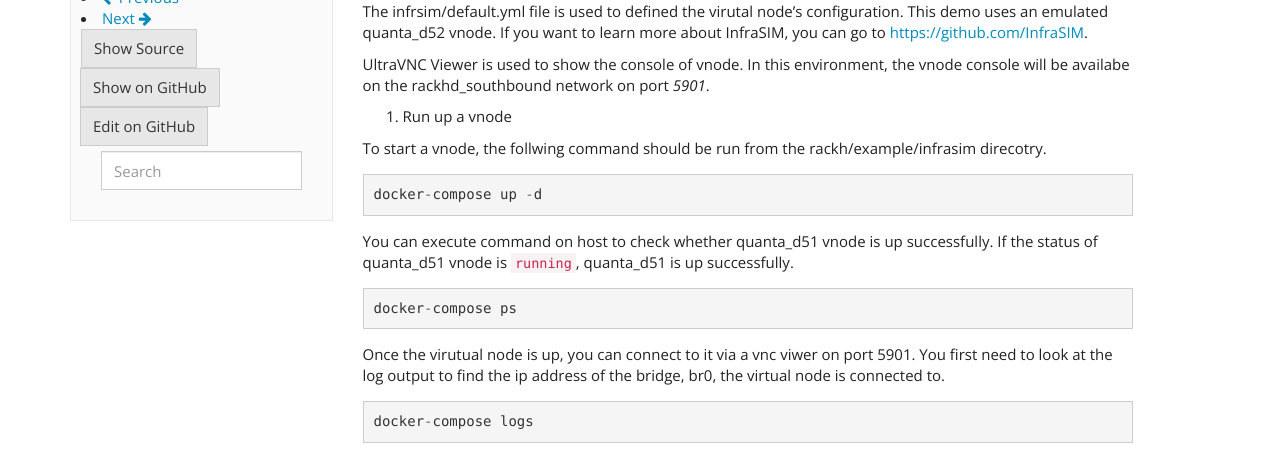
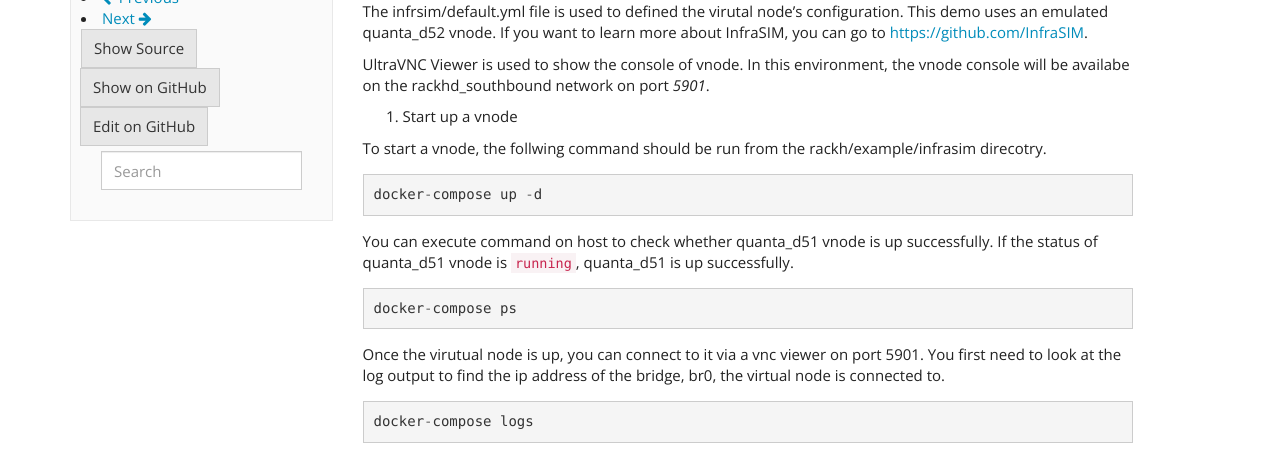
Before and after one commit to RackHD/docs, a Sphinx documentation site: the page built from docs/tutorials/docker-discovery.rst, in a window 1280 px wide and 900 px high. Shown: the part 389-842 px from the top of the window. Built offline with Sphinx 7.4.7, drawn with Linux system fonts in a browser that asks for light colours.

Commit message:
fix several typos in the tutorial section

```diff
--- a/docs/tutorials/docker-discovery.rst
+++ b/docs/tutorials/docker-discovery.rst
@@ -15,7 +15,7 @@
 
 UltraVNC Viewer is used to show the console of vnode. In this environment, the vnode console will be availabe on the rackhd_southbound network on port `5901`.
 
-1. Run up a vnode
+1. Start up a vnode
 
 To start a vnode, the follwing command should be run from the rackh/example/infrasim direcotry.
 
@@ -29,7 +29,7 @@
 
   docker-compose ps
 
-Once the virutual node is up, you can connect to it via a vnc viwer on port 5901.  You first need to look at the log output to find the ip address of the bridge, br0, the virtual node is connected to.
+Once the virutual node is up, you can connect to it via a vnc viewer on port 5901.  You first need to look at the log output to find the ip address of the bridge, br0, the virtual node is connected to.
 
 .. code::
 
--- a/docs/tutorials/docker-setup.rst
+++ b/docs/tutorials/docker-setup.rst
@@ -55,7 +55,7 @@
     .. code::
 
         git clone https://github.com/RackHD/RackHD.git
-        cd RackHD/example
+        cd RackHD/example/rackhd
 
 2. Download and start the RackHD services with the docker-compose up file.  This command will load the configuration from the docker-compse.yml file.
 
@@ -77,4 +77,4 @@
     .. image:: ../_static/docker_compose_ps.png
          :align: center
 
-4. The command ``docker-compse logs`` will output the logs from all the running RackHD services.  Additionally, you can stop the services with the command ``docker-compose stop``, or stop and delete the services with ``docker-compopse down``.
+4. The command ``docker-compose logs`` will output the logs from all the running RackHD services.  Additionally, you can stop the services with the command ``docker-compose stop``, or stop and delete the services with ``docker-compopse down``.
```
